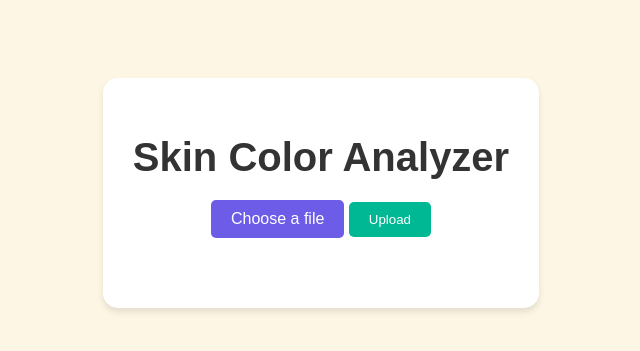
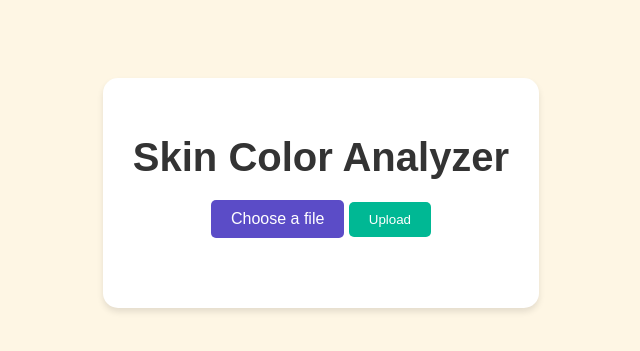
Before and after one commit to SecretaryOats/hueknowsnobody, a Flask app: page / in a window 1280 px wide, with the pointer over the restyled element. Shown: the part 207-558 px from the top of the page, without its empty margins (319-959 px from the left). Run offline with Flask 3, Linux system fonts and the light colour scheme; some web fonts are replaced.

Commit message:
Update style.css

```diff
--- a/static/style.css
+++ b/static/style.css
@@ -41,6 +41,10 @@ label {
     display: inline-block;
 }
 
+label:hover {
+    background-color: #5b4cc7;
+}
+
 input[type="submit"] {
     background-color: #00b894;
     color: white;
```
